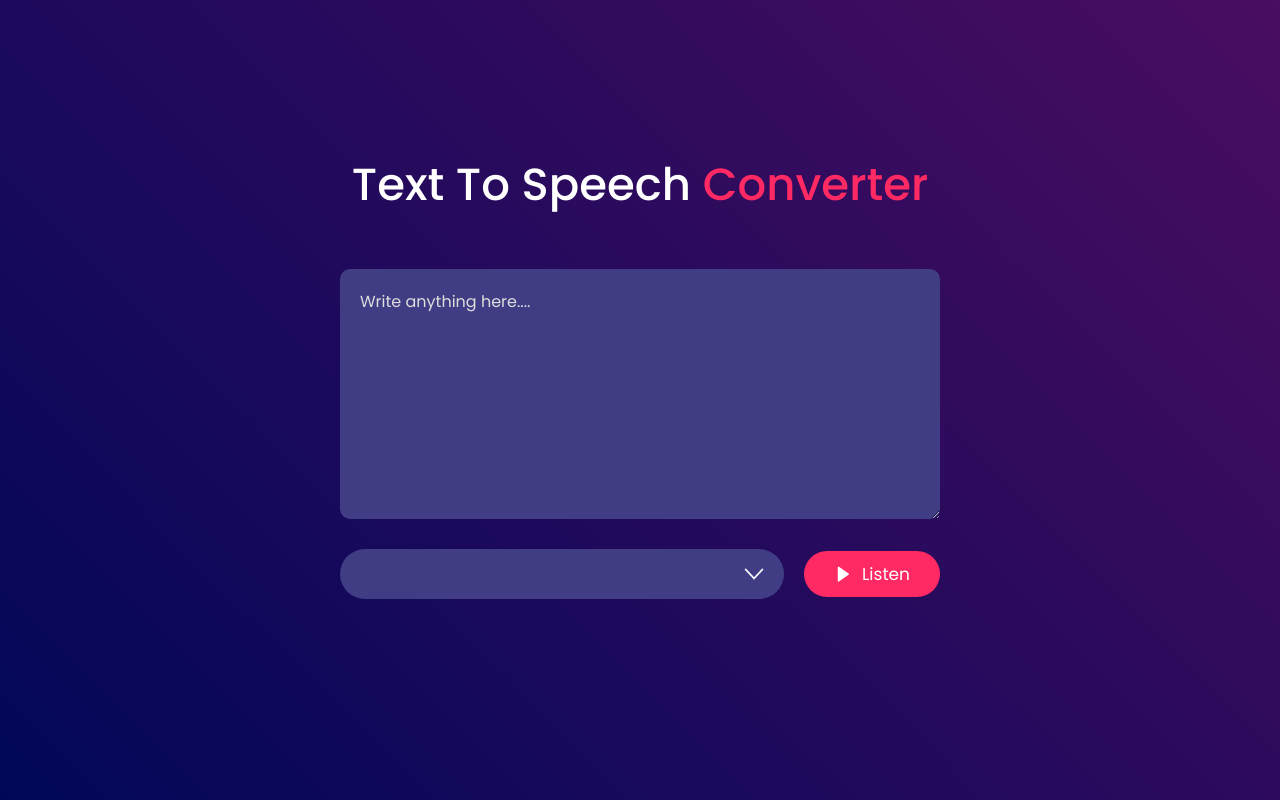
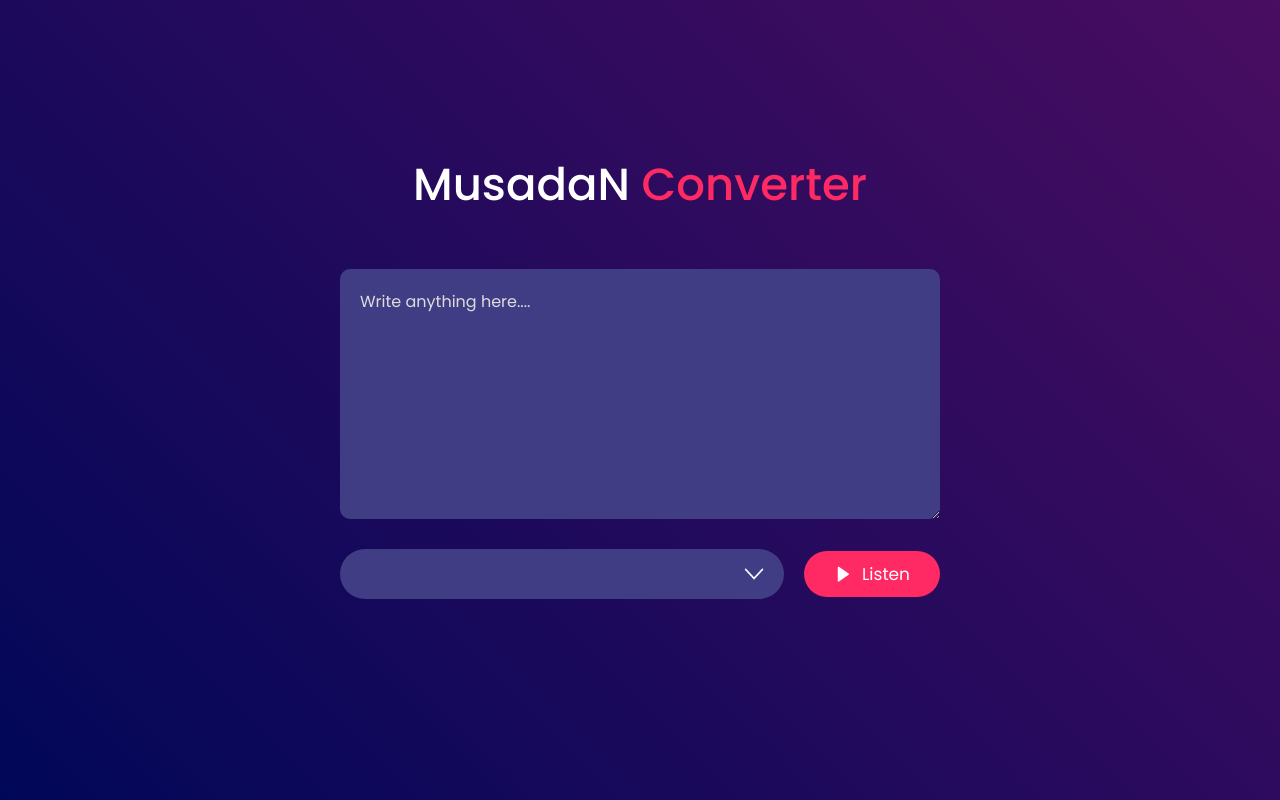
Before and after one commit to Bikrom2001/Text-To-Voice-Converter, a plain HTML site: page index.html in a window 1280 px wide. Drawn offline with nearby package versions, Linux system fonts and the light colour scheme.

Commit message:
Update index.html

```diff
--- a/index.html
+++ b/index.html
@@ -18,7 +18,7 @@
   </head>
   <body>
     <div class="hero">
-      <h1>Text To Speech <span>Converter</span></h1>
+      <h1>MusadaN <span>Converter</span></h1>
       <textarea placeholder="Write anything here...."></textarea>
       <div class="row">
         <select></select>
```
